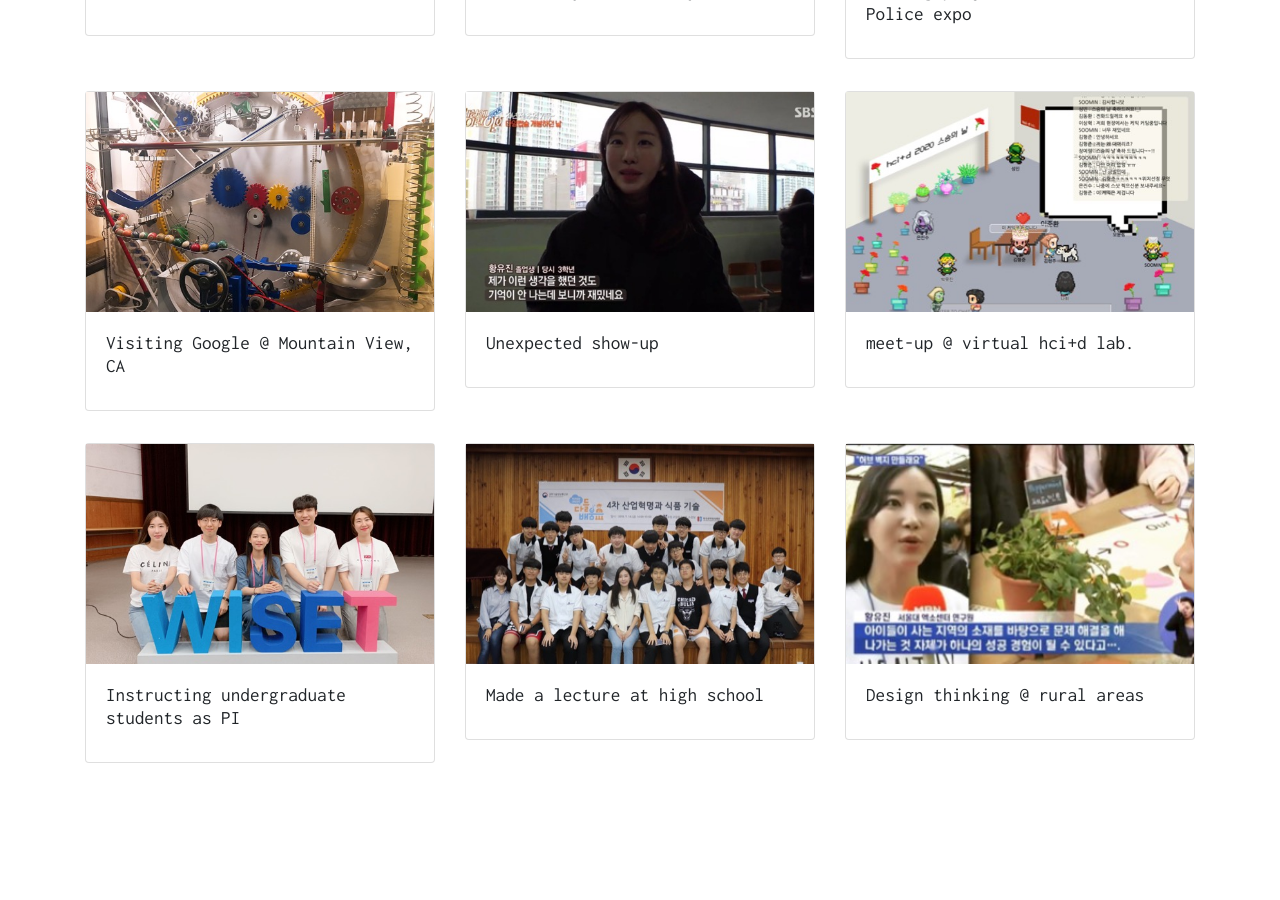
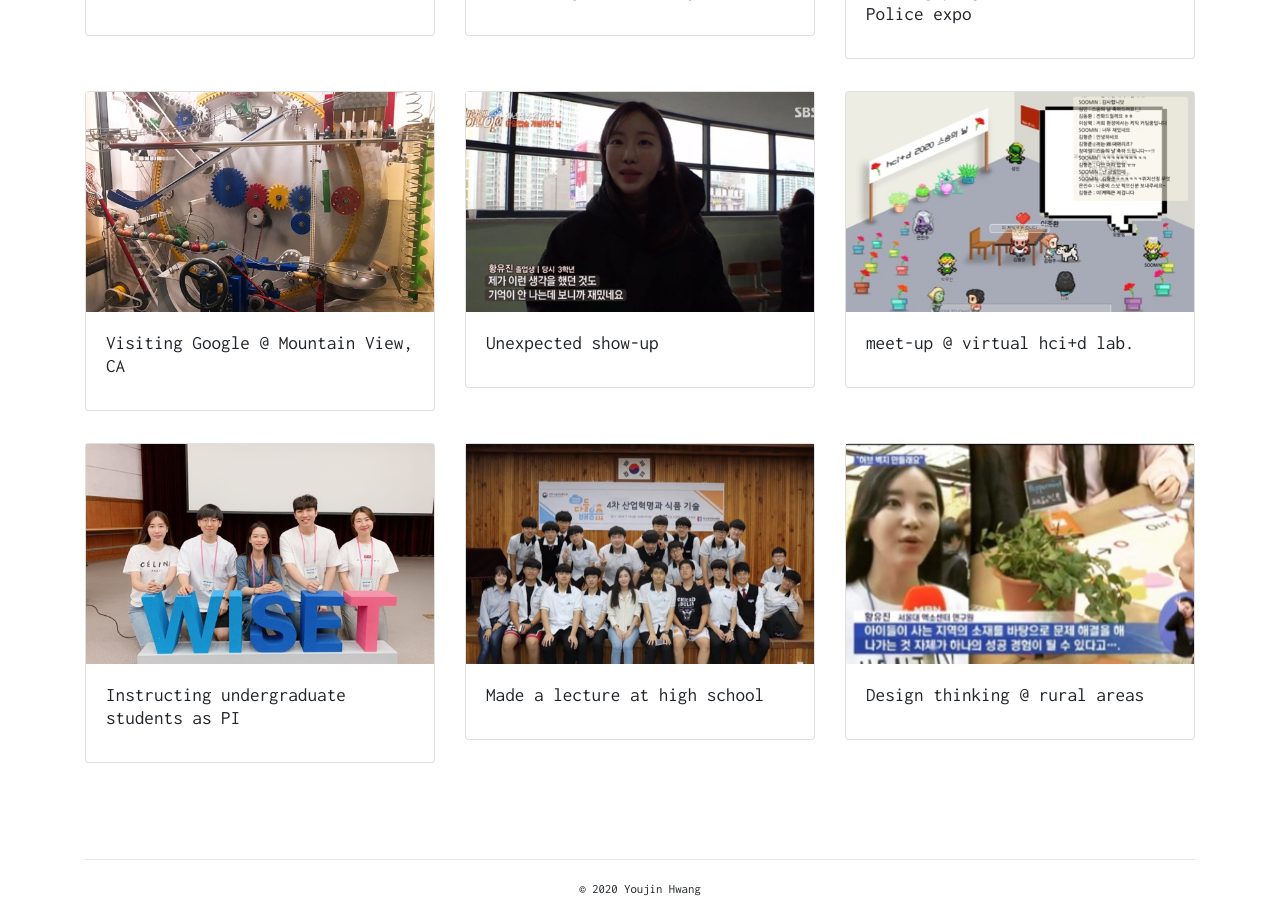
Before and after one commit to youjin-h/blog, a Jekyll site: the page built from highlight.md, in a window 1280 px wide and 900 px high, scrolled down 721 px. Built offline with Jekyll 4.4.1, drawn with Linux system fonts in a browser that asks for light colours; nearby versions of some CDN libraries; before the commit the page ends 1564 px from its top, so only the background shows below that.

Commit message:
initialize

```diff
--- a/_layouts/highlight.html
+++ b/_layouts/highlight.html
@@ -25,7 +25,9 @@
           {% endfor %}
       </div>
   </div>
-  </div>
+  <hr>
+  <p style="text-align: center; margin-bottom: 10px">
+  <small>{{ site.footer_text }}</small>
 </div>
 </body>
 <footer>
```
